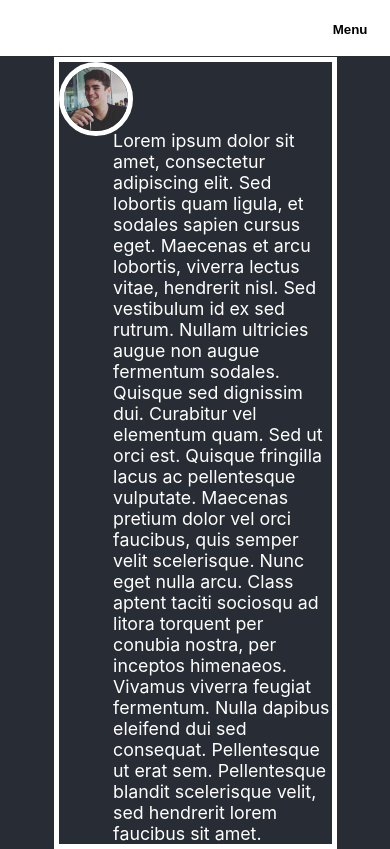
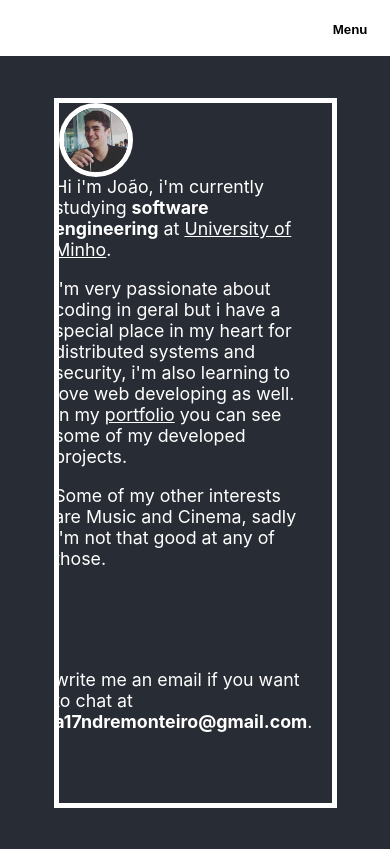
Before and after one commit to sucodlaranja/website, a React (Create React App) app: page /about in a window 390 px wide. Built offline with nearby package versions, Linux system fonts and the light colour scheme.

Commit message:
parte funcional done (i guess)

```diff
--- a/src/components/topBar/topBar.css
+++ b/src/components/topBar/topBar.css
@@ -1,4 +1,5 @@
 .topBar-Container {
+  z-index: 3;
   position: relative;
   width: 95%;
   height: 50px;
@@ -9,8 +10,7 @@
 }
 .menu-container {
   padding-top: 50px;
-    height: 50px;
-
+  height: 25px;
 }
 .menu-content {
   position: absolute;
@@ -20,15 +20,12 @@
   text-align: center;
   align-items: bottom;
 
-
   background: rgba(0, 0, 0, 0.9);
   z-index: 1;
 
   color: white;
   font-weight: bold;
-
 }
-
 
 p {
   margin-bottom: 100px;
@@ -43,7 +40,7 @@ p {
   right: 0%;
 }
 
-a {
+.menu-container a {
   text-decoration: none;
   color: white;
 }
--- a/src/components/topBar/topBar.jsx
+++ b/src/components/topBar/topBar.jsx
@@ -5,8 +5,8 @@ import { useTransition, animated } from 'react-spring'
 function TopBar() {
   const [menu, setMenu] = useState(false);
   const transition = useTransition(menu, {
-    from: { x:  0, y: 0, opacity: 0 },
-    enter: { x: 0, y: 0, opacity: 1.5 },
+    from: { x: 0, y: 0, opacity: 0 },
+    enter: { x: 0, y: 0, opacity: 1 },
     leave: { x: 0, y: 0, opacity: 0 },
   })
 
@@ -35,7 +35,7 @@ function TopBar() {
 
   return (
     <div className="topBar-Container">
-      <div className="icon">{showMenu()}</div>
+      <div >{showMenu()}</div>
     </div>
   );
 }
--- a/src/pages/about/about.css
+++ b/src/pages/about/about.css
@@ -1,10 +1,8 @@
 .about {
-    z-index: -3;
   background-color: #282c34;
   min-height: 94vh;
   max-height: 200vh;
   display: flex;
-    flex-direction: column;
   align-items: center;
   justify-content: center;
   font-size: calc(10px + 2vmin);
@@ -13,10 +11,9 @@
 
 .about-container {
   position: relative;
-
   width: 50%;
   height: 700px;
-    border: #FFF solid 5px;
+  border: #fff solid 5px;
 }
 
 .image {
@@ -27,32 +24,35 @@
   height: 128px;
   margin: 0 auto 30px;
   border-radius: 50%;
-    background-color: #FFF;
-    border: 5px solid #FFF;
+  background-color: #fff;
+  border: 5px solid #fff;
   object-fit: cover;
 }
 
 .description {
-    position:absolute;
+  position: absolute;
+  margin-top: 15%;
+
   margin-left: 20%;
   word-wrap: break-word;
-
 }
 
+.description a {
+  color: white;
+}
 
 @media (max-width: 480px) {
   .description {
-        position: relative;
-        margin-top: 25%;
-
+    position: absolute;
+    margin-top: 27%;
+    right: 7%;
     word-wrap: break-word;
-
   }
   .about-container {
     position: relative;
     width: 70%;
-        height: 70%;
-        border: #FFF solid 5px;
+    height: 700px;
+    border: #fff solid 5px;
   }
   .image {
     position: absolute;
@@ -62,8 +62,8 @@
     height: 64px;
     margin: 0 auto 30px;
     border-radius: 50%;
-        background-color: #FFF;
-        border: 5px solid #FFF;
+    background-color: #fff;
+    border: 5px solid #fff;
     object-fit: cover;
   }
 }
--- a/src/pages/about/about.js
+++ b/src/pages/about/about.js
@@ -1,5 +1,5 @@
 import TopBar from "../../components/topBar/topBar";
-import './about.css'
+import "./about.css";
 function About() {
   return (
     <div>
@@ -7,7 +7,26 @@ function About() {
       <div className="about">
         <div className="about-container">
           <img className="image" alt="eu" src="images/eu.jpeg" />
-          <div className="description">Lorem ipsum dolor sit amet, consectetur adipiscing elit. Sed lobortis quam ligula, et sodales sapien cursus eget. Maecenas et arcu lobortis, viverra lectus vitae, hendrerit nisl. Sed vestibulum id ex sed rutrum. Nullam ultricies augue non augue fermentum sodales. Quisque sed dignissim dui. Curabitur vel elementum quam. Sed ut orci est. Quisque fringilla lacus ac pellentesque vulputate. Maecenas pretium dolor vel orci faucibus, quis semper velit scelerisque. Nunc eget nulla arcu. Class aptent taciti sociosqu ad litora torquent per conubia nostra, per inceptos himenaeos. Vivamus viverra feugiat fermentum. Nulla dapibus eleifend dui sed consequat. Pellentesque ut erat sem. Pellentesque blandit scelerisque velit, sed hendrerit lorem faucibus sit amet.</div>
+          <div className="description">
+            Hi i'm João, i'm currently studying{" "}
+            <strong>software engineering</strong> at{" "}
+            <a href="https://www.uminho.pt/PT">University of Minho</a>.
+            <p>
+              i'm very passionate about coding in geral but i have a special
+              place in my heart for distributed systems and security, i'm also
+              learning to love web developing as well. In my{" "}
+              <a href="/portfolio">portfolio</a> you can see some of my
+              developed projects.
+              <p>
+                Some of my other interests are Music and Cinema, sadly i'm not
+                that good at any of those.
+              </p>
+              <p>
+                write me an email if you want to chat at{" "}
+                <strong>a17ndremonteiro@gmail.com</strong>.
+              </p>
+            </p>
+          </div>
         </div>
       </div>
     </div>
--- a/src/pages/homepage/homepage.js
+++ b/src/pages/homepage/homepage.js
@@ -4,14 +4,6 @@ import "./homepage.css";
 import TypeWriterEffect from "react-typewriter-effect";
 
 function Homepage() {
-  const [word, setword] = useState("Web Developer");
-
-  useEffect(() => {
-    var frases = ["Hello World", "Web Devoloper", "Hi am João Martins!"];
-    setTimeout(() => {
-      setword(frases[Math.floor(Math.random() * frases.length)]);
-    }, 10000);
-  });
   return (
     <div>
       <TopBar />
@@ -27,7 +19,7 @@ function Homepage() {
           cursorColor="orange"
           multiText={[
             "Hello World.",
-            "Hello I'm João! ",
+            "Hello, I'm João! ",
             "Welcome To my Website!",
           ]}
           multiTextDelay={2000}
--- a/src/pages/portfolio/portfolio.css
+++ b/src/pages/portfolio/portfolio.css
@@ -11,15 +11,22 @@
   position: relative;
   height: 200px;
   width: 300px;
-
   color: transparent;
-    background-position: center;
-    background-size: cover;
-
-
   transition: transform 200ms ease-in-out, margin 200ms ease-in-out;
 }
 
+.square-image {
+  position: absolute;
+  height: 200px;
+  width: 300px;
+
+  background-position: center;
+  background-size: cover;
+}
+
+.square-image:hover {
+  opacity: 0.3;
+}
 .square-text {
   position: absolute;
   right: 0%;
@@ -28,8 +35,8 @@
 
 .square-container:hover {
   cursor: pointer;
-    color: black;
-    background-color: #777;
+  color: white;
+
   transform: scale(1.2);
 }
 
@@ -41,33 +48,27 @@
 }
 
 .language-container {
-
-    display: inline-block;
-    padding-top: 2%;
+  display: flex;
+  padding-top: 5%;
   overflow: auto;
-    white-space: nowrap;
   width: 100%;
+  height: 7vh;
   font-size: 30px;
-
-
-
 }
 
 .language {
-    display: inline-block;
+  flex: none;
   border-radius: 40px;
   background-color: white;
   color: black;
-    width: 25vh;
-    height: 3vh;
+  width: 20vh;
+  height: 4vh;
   text-align: center;
-
 }
 .language:hover {
   position: relative;
   cursor: pointer;
   background-color: orangered;
-
 }
 @media (min-width: 1281px) {
   .language-first {
@@ -76,16 +77,25 @@
 }
 
 @media (max-width: 480px) {
+  .grid-container {
+    display: grid;
+    grid-template-columns: repeat(auto-fit, minmax(300px, 1fr));
+    margin-left: 15%;
+    row-gap: 25px;
+  }
   .square-container {
     position: relative;
-        height: 100px;
-        width: 200px;
-        left: 25%;
+    height: 150px;
+    width: 250px;
     color: transparent;
+    transition: transform 200ms ease-in-out, margin 200ms ease-in-out;
+  }
+  .square-image {
+    position: absolute;
+    height: 100%;
+    width: 100%;
+
     background-position: center;
     background-size: cover;
-
-
-        transition: transform 200ms ease-in-out, margin 200ms ease-in-out;
   }
 }
--- a/src/pages/portfolio/portfolio.js
+++ b/src/pages/portfolio/portfolio.js
@@ -1,24 +1,22 @@
 import TopBar from "../../components/topBar/topBar";
-import './portfolio.css'
-import projects from '../../data/projects.json'
+import "./portfolio.css";
+import projects from "../../data/projects.json";
 import { useState } from "react";
 function Portfolio() {
   const [state, setState] = useState(projects);
 
   function changeGrid(language) {
-    var temp = []
+    var temp = [];
     if (language === "All") {
-      temp = projects
-    }
-    else {
+      temp = projects;
+    } else {
       for (var i = 0; i < projects.length; i++) {
-
         if (projects[i].language.includes(language)) {
-          temp.push(projects[i])
+          temp.push(projects[i]);
         }
       }
     }
-    setState(temp)
+    setState(temp);
   }
 
   return (
@@ -27,23 +25,40 @@ function Portfolio() {
 
       <div className="portfolio-container">
         <div className="language-container">
-          <button onClick={() => changeGrid("All")} className="language language-first">All</button>
-          <button onClick={() => changeGrid("C")} className="language" >C</button>
-          <button onClick={() => changeGrid("Prolog")} className="language" >Prolog</button>
-          <button onClick={() => changeGrid("Java")} className="language" >Java</button>
-          <button onClick={() => changeGrid("Javascript")} className="language" >Javascript</button>
-          <button onClick={() => changeGrid("Flutter")} className="language" >Flutter</button>
-
+          <button
+            onClick={() => changeGrid("All")}
+            className="language language-first"
+          >
+            All
+          </button>
+          <button onClick={() => changeGrid("C")} className="language">
+            C
+          </button>
+          <button onClick={() => changeGrid("Prolog")} className="language">
+            Prolog
+          </button>
+          <button onClick={() => changeGrid("Java")} className="language">
+            Java
+          </button>
+          <button onClick={() => changeGrid("Javascript")} className="language">
+            Javascript
+          </button>
+          <button onClick={() => changeGrid("Flutter")} className="language">
+            Flutter
+          </button>
         </div>
         <div className="grid-container">
-          {state.map((project) =>
+          {state.map((project) => (
             <a key={project.name} href={project.link}>
-              <div className="square-container" style={{ backgroundImage: `url(${project["image-src"]})` }}>
+              <div className="square-container">
+                <div
+                  className="square-image"
+                  style={{ backgroundImage: `url(${project["image-src"]})` }}
+                ></div>
                 <div className="square-text">{project.name}</div>
               </div>
             </a>
-          )}
-
+          ))}
         </div>
       </div>
     </div>
```
Lines whose indentation alone changed are shown as unchanged.
